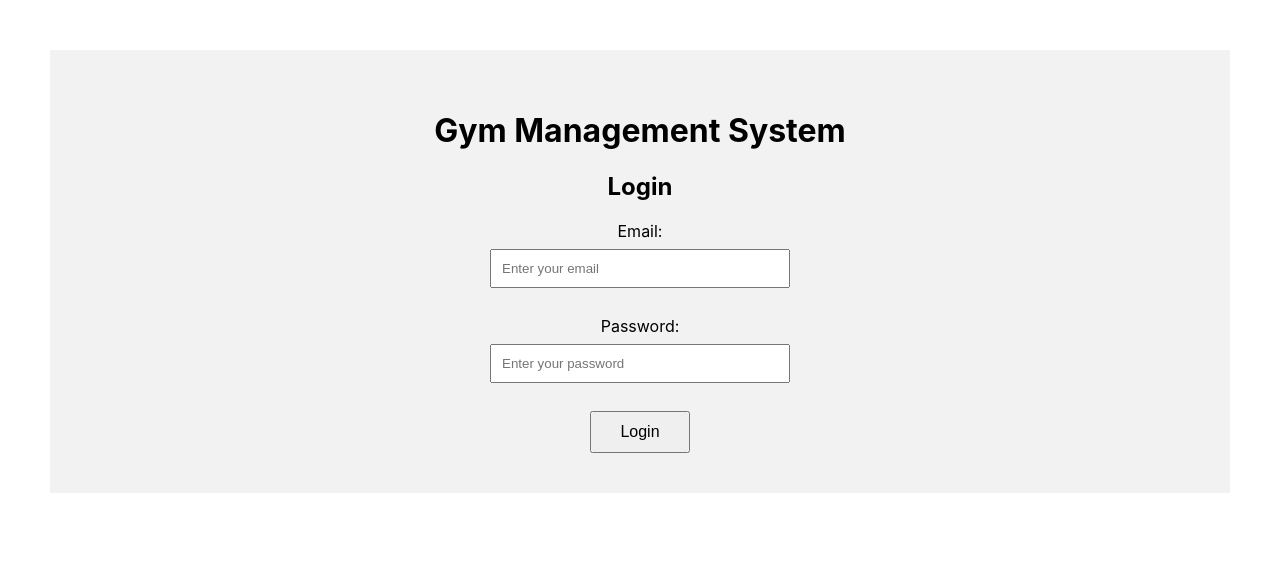
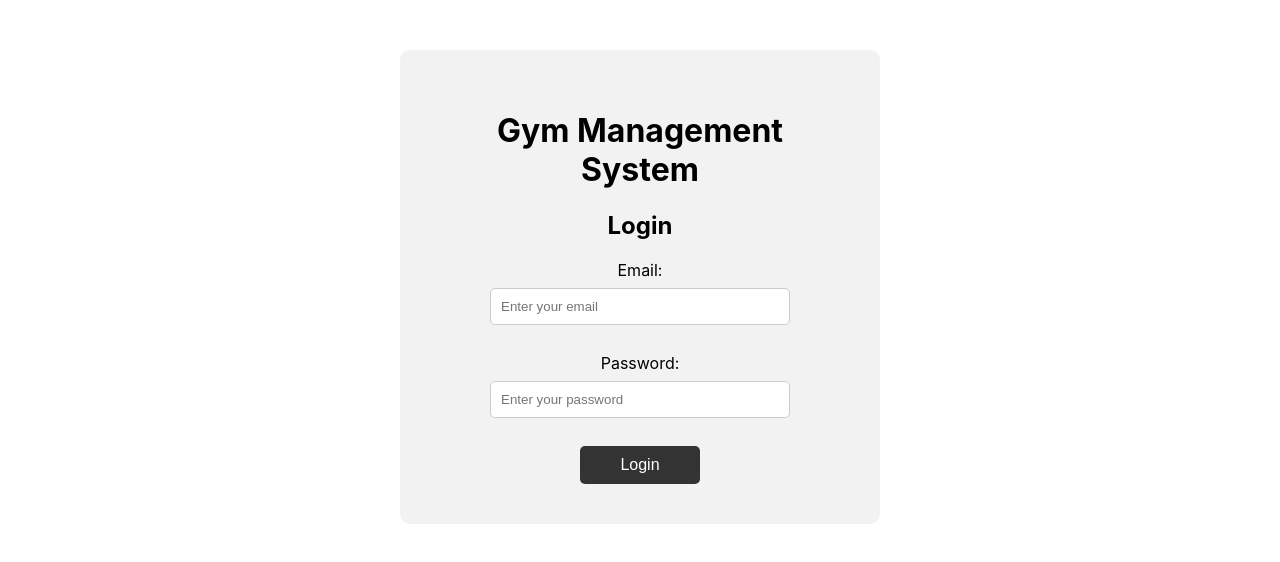
Before and after one commit to thaksar15/gym-management, a React (Create React App) app: page / in a window 1280 px wide. Shown: the top 562 px of the page. Built offline with nearby package versions, Linux system fonts and the light colour scheme.

Commit message:
Improve login page styling and usability

```diff
--- a/src/pages/Login.js
+++ b/src/pages/Login.js
@@ -58,8 +58,11 @@ function Login(){
 
     return <MemberDashboard />;
 }
-    return(
-        <div className="login-container">
+return(
+    <form className="login-container" onSubmit={(event) => {
+        event.preventDefault();
+        handleLogin();
+    }}>
             <h1>Gym Management System</h1>
             <h2>Login</h2>
 
@@ -86,7 +89,8 @@ function Login(){
             <br /><br />
             <button  onClick = {handleLogin}>Login</button>
 
-        </div>
+        </form>
+
     );
 }
 
--- a/src/styles/Login.css
+++ b/src/styles/Login.css
@@ -1,8 +1,10 @@
-.login-container{
+.login-container {
     text-align: center;
     padding: 40px;
-    background-color:#f2f2f2;
-    margin: 50px;
+    background-color: #f2f2f2;
+    margin: 50px auto;
+    width: 400px;
+    border-radius: 10px;
 }
 
 .login-container input {
@@ -10,11 +12,21 @@
     padding: 10px;
     margin: 8px;
     box-sizing: border-box;
+    border: 1px solid #ccc;
+    border-radius: 5px;
 }
 
 .login-container button {
-    width: 100px;
+    width: 120px;
     padding: 10px;
     font-size: 16px;
     cursor: pointer;
+    border: none;
+    border-radius: 5px;
+    background-color: #333;
+    color: white;
 }
+
+.login-container button:hover {
+    background-color: #555;
+}
```
